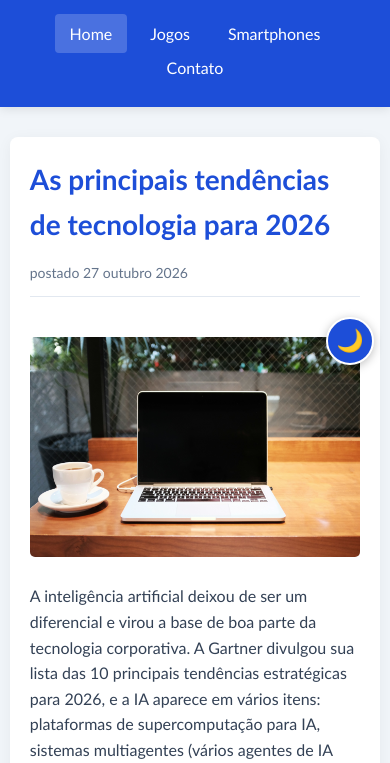
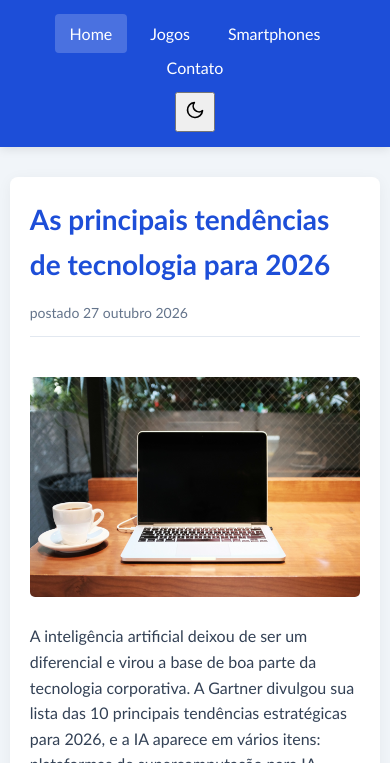
Before and after one commit to Gean-Eterno/SiteTecnologica, a plain HTML site: page index.html in a window 390 px wide. Shown: the part 81-844 px from the top of the page. Drawn offline with Linux system fonts and the light colour scheme.

Commit message:
Atualização no JS

```diff
--- a/css/style.css
+++ b/css/style.css
@@ -63,6 +63,7 @@ h3 {
 }
 
 #header {
+    position: relative;
     background-color: var(--cor-header);
     padding: 20px 40px;
     text-align: center;
@@ -103,6 +104,29 @@ h3 {
 .white {
     color: var(--cor-logo-destaque);
     font-weight: bold;
+}
+
+##botao-tema {
+    position: absolute;
+    top: 16px;
+    left: 16px;
+    width: 48px;
+    height: 48px;
+    padding: 0;
+    display: flex;
+    align-items: center;
+    justify-content: center;
+    border-radius: 50%;
+    border: 2px solid #ffffff;
+    background: rgba(255, 255, 255, 0.15);
+    color: #ffffff;
+    cursor: pointer;
+    transition: transform 0.2s ease, background 0.2s ease;
+}
+
+#botao-tema svg {
+    width: 24px;
+    height: 24px;
 }
 
 #content {
@@ -219,32 +243,16 @@ footer {
     #logo h1 {
         font-size: 32px;
     }
+
+    #botao-tema {
+        width: 40px;
+        height: 40px;
+        font-size: 18px;
+        top: 12px;
+        left: 12px;
+    }
+        #botao-tema svg {
+        width: 20px;
+        height: 20px;
+    }
 }
-#botao-tema {
-    position: fixed;
-    top: 50%;
-    right: 16px;
-    transform: translateY(-50%);
-    z-index: 1000;
-    width: 48px;
-    height: 48px;
-    padding: 0;
-    border-radius: 50%;
-    border: 2px solid #ffffff;
-    background: var(--cor-header);
-    color: #ffffff;
-    font-size: 22px;
-    line-height: 1;
-    cursor: pointer;
-    box-shadow: 0 2px 10px rgba(0, 0, 0, 0.25);
-    transition: transform 0.2s ease;
-}
-
-#botao-tema:hover {
-    transform: translateY(-50%) scale(1.1);
-}
-
-#botao-tema:focus-visible {
-    outline: 3px solid var(--cor-logo-destaque);
-    outline-offset: 2px;
-}
--- a/js/script.js
+++ b/js/script.js
@@ -1,21 +1,48 @@
 // ===== Tema escuro =====
 
+// Pega o botão e o body da página
 const botaoTema = document.querySelector("#botao-tema");
 const corpo = document.body;
 
+
+const iconeLua = `
+<svg xmlns="http://www.w3.org/2000/svg" viewBox="0 0 24 24" fill="none"
+     stroke="currentColor" stroke-width="2" stroke-linecap="round"
+     stroke-linejoin="round" aria-hidden="true">
+    <path d="M21 12.79A9 9 0 1 1 11.21 3 7 7 0 0 0 21 12.79z"></path>
+</svg>`;
+
+const iconeSol = `
+<svg xmlns="http://www.w3.org/2000/svg" viewBox="0 0 24 24" fill="none"
+     stroke="currentColor" stroke-width="2" stroke-linecap="round"
+     stroke-linejoin="round" aria-hidden="true">
+    <circle cx="12" cy="12" r="5"></circle>
+    <line x1="12" y1="1" x2="12" y2="3"></line>
+    <line x1="12" y1="21" x2="12" y2="23"></line>
+    <line x1="4.22" y1="4.22" x2="5.64" y2="5.64"></line>
+    <line x1="18.36" y1="18.36" x2="19.78" y2="19.78"></line>
+    <line x1="1" y1="12" x2="3" y2="12"></line>
+    <line x1="21" y1="12" x2="23" y2="12"></line>
+    <line x1="4.22" y1="19.78" x2="5.64" y2="18.36"></line>
+    <line x1="18.36" y1="5.64" x2="19.78" y2="4.22"></line>
+</svg>`;
+
+// Troca o ícone do botão de acordo com o tema atual
 function atualizarSimbolo() {
     if (corpo.classList.contains("tema-escuro")) {
-        botaoTema.textContent = "☀️";
+        botaoTema.innerHTML = iconeSol;
     } else {
-        botaoTema.textContent = "🌙";
+        botaoTema.innerHTML = iconeLua;
     }
 }
 
+// Ao carregar a página, restaura o tema que foi salvo
 if (localStorage.getItem("tema") === "escuro") {
     corpo.classList.add("tema-escuro");
 }
 atualizarSimbolo();
 
+// Ao clicar no botão: alterna o tema, salva a escolha e troca o ícone
 botaoTema.addEventListener("click", function () {
     corpo.classList.toggle("tema-escuro");
 
```
